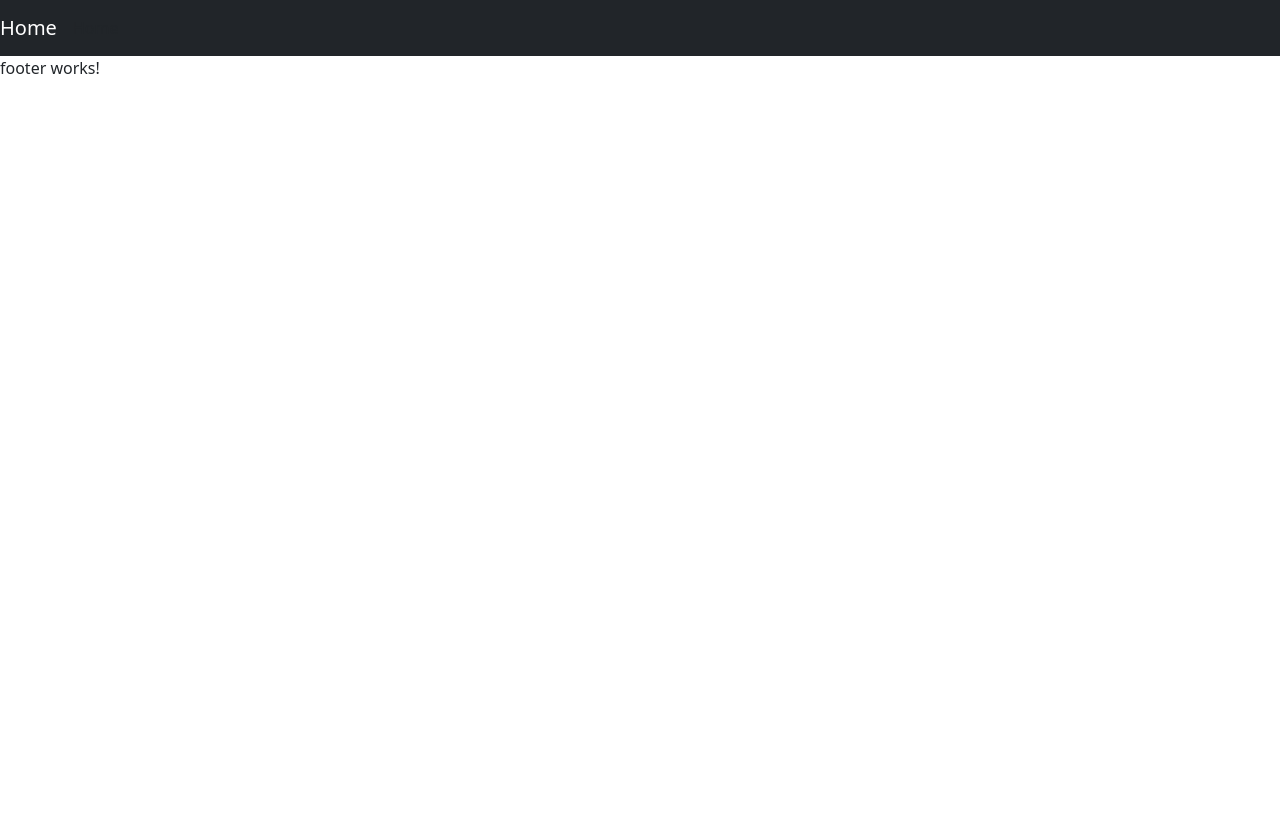
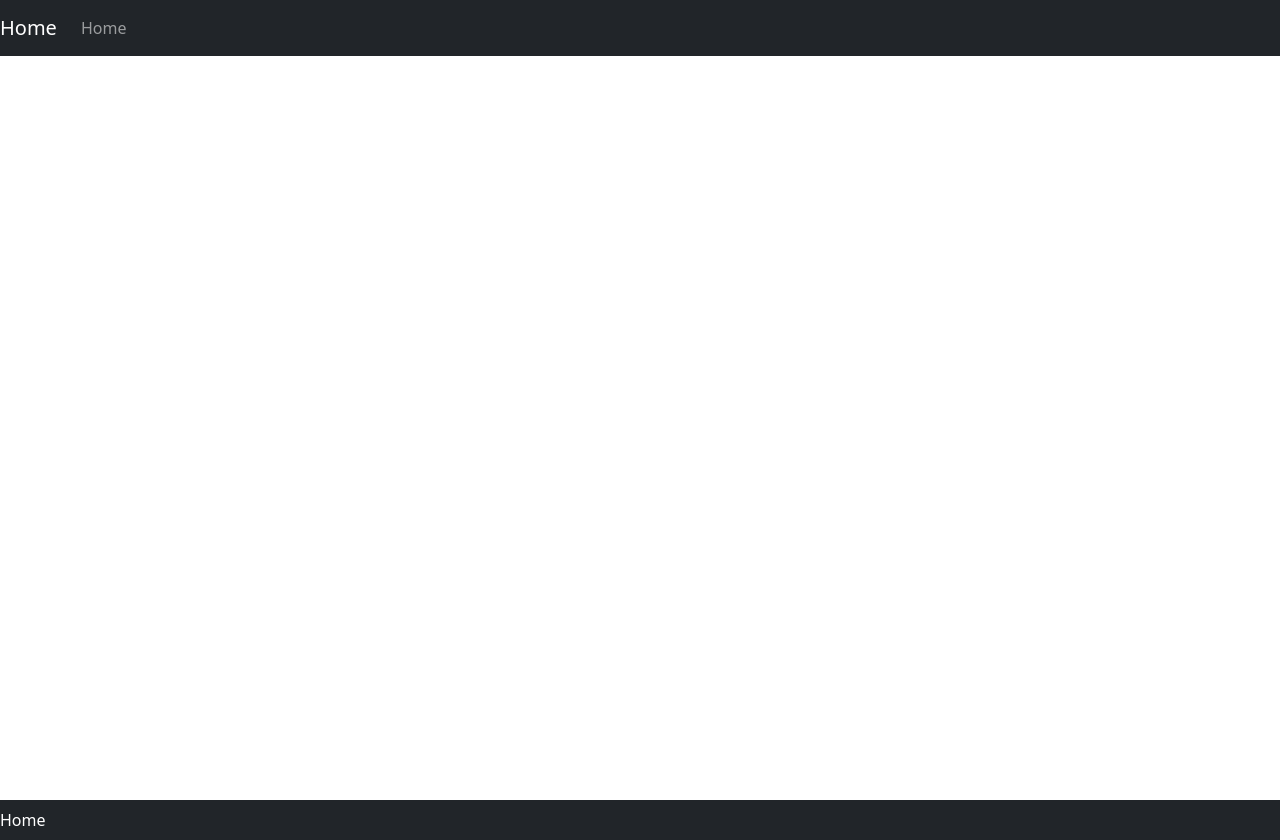
Before and after one commit to MasterSaberD1996/CareALot-Homes, an Angular app: page / in a window 1280 px wide. Before the commit the page ends 800 px from the top, so only its background shows below. Built offline with nearby package versions, Linux system fonts and the light colour scheme.

Commit message:
adjusted footer content

```diff
--- a/src/app/app.component.scss
+++ b/src/app/app.component.scss
@@ -0,0 +1,3 @@
+.body-wrapper {
+  min-height: calc(100vh - 56px)
+}
--- a/src/app/core/components/footer/footer.component.html
+++ b/src/app/core/components/footer/footer.component.html
@@ -1 +1,7 @@
-<p>footer works!</p>
+<footer class="bg-dark color-white">
+  <ul class="mr-auto mb-0 navbar-nav">
+    <li class="nav-item">
+      <a routerLink="/" class="nav-link">Home</a>
+    </li>
+  </ul>
+</footer>
--- a/src/app/core/components/footer/footer.component.scss
+++ b/src/app/core/components/footer/footer.component.scss
@@ -0,0 +1,3 @@
+.nav-link {
+  color: white;
+}
--- a/src/app/core/components/header/header.component.html
+++ b/src/app/core/components/header/header.component.html
@@ -6,7 +6,7 @@
   <div class="navbar-collapse" [ngClass]="menuOpen ? 'expand' : 'collapse'">
     <ul class="navbar-nav mr-auto">
       <li class="nav-item" routerLinkActive="active" [routerLinkActiveOptions]="{exact: true}">
-        Home
+        <a routerLink="/" class="nav-link">Home</a>
       </li>
     </ul>
   </div>
--- a/src/styles.scss
+++ b/src/styles.scss
@@ -1 +1,4 @@
 /* You can add global styles to this file, and also import other style files */
+.color-white {
+  color: white;
+}
```
